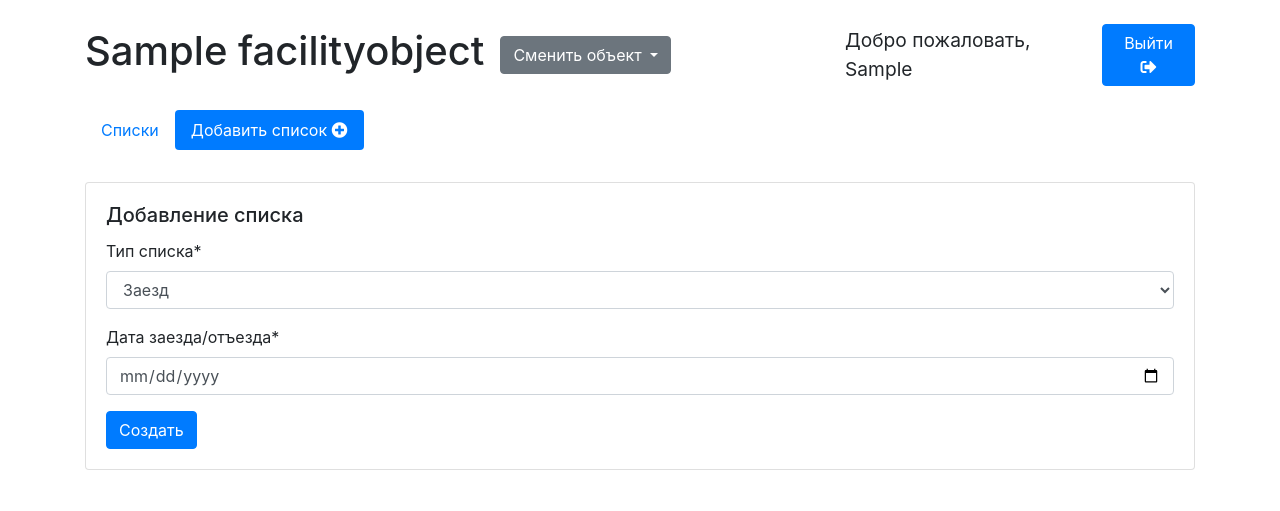
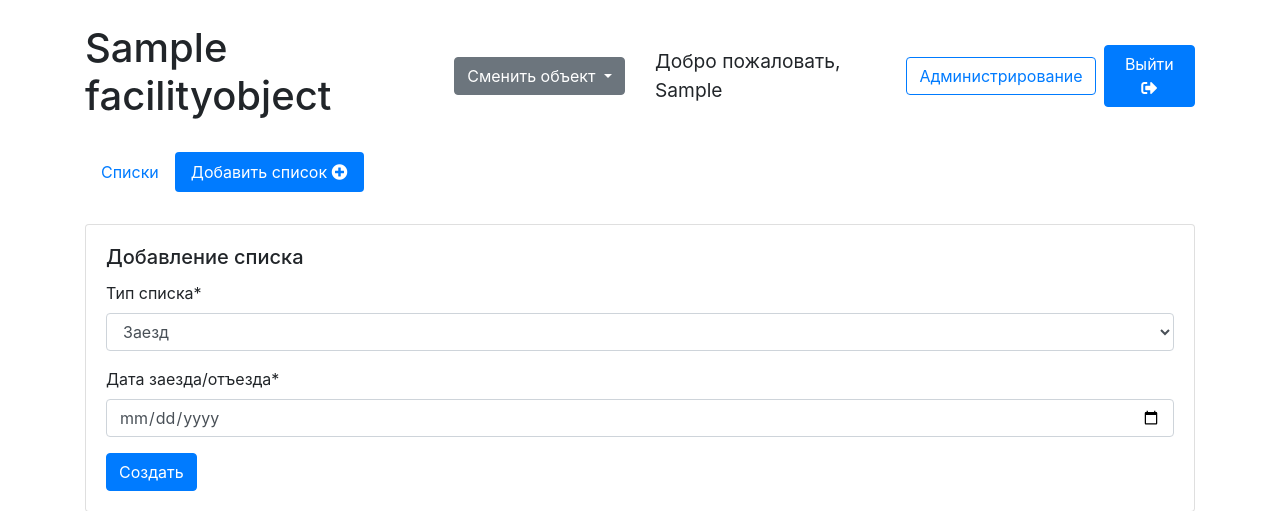
Before and after one commit to privategspot/movementcontrol, a Django app: a page that uses main/templates/includes/page-header.html in a window 1280 px wide. Shown: the top 511 px of the page. Run offline with Django 3.2, Linux system fonts and the light colour scheme; a user stored in the database is signed in; tables that the repository leaves empty hold one stand-in row (values such as "Sample post"); some libraries are stand-ins or nearby versions.

Commit message:
Added a link to the admin panel for users with access

```diff
--- a/main/templates/includes/page-header.html
+++ b/main/templates/includes/page-header.html
@@ -9,8 +9,8 @@
 {% endcomment %}
 <header class="container-lg">
   <div class="row mb-4 align-items-center justify-content-between">
-    <div class="col-md-8 mt-4">
-      <div class="d-flex align-items-center mr-2">
+    <div class="col-lg-6 mt-4">
+      <div class="d-flex justify-content-start align-items-center">
         <h1>{{ header }}</h1>
         <div class="dropdown ml-3">
           <a class="btn btn-secondary dropdown-toggle" href="#" role="button" id="dropdownMenuLink" data-toggle="dropdown" aria-haspopup="true" aria-expanded="false">
@@ -29,11 +29,14 @@
         </div>
       </div>
     </div>
-    <div class="col-md-4 mt-4">
+    <div class="col-lg-6 mt-4">
       <div class="d-flex align-items-center">
         {% if user.is_authenticated %}
         <div class="d-flex justify-content-end align-items-center">
           <span style="font-size: 1.2rem;">Добро пожаловать, {{ user.first_name }}</span>
+          {% if user.is_staff %}
+          <a href="/admin/" class="btn btn-outline-primary ml-2">Администрирование</a>
+          {% endif %}
           <a href="{% url 'logout' %}" class="btn btn-primary ml-2">
             Выйти <i class="fas fa-sign-out-alt"></i>
           </a>
```
